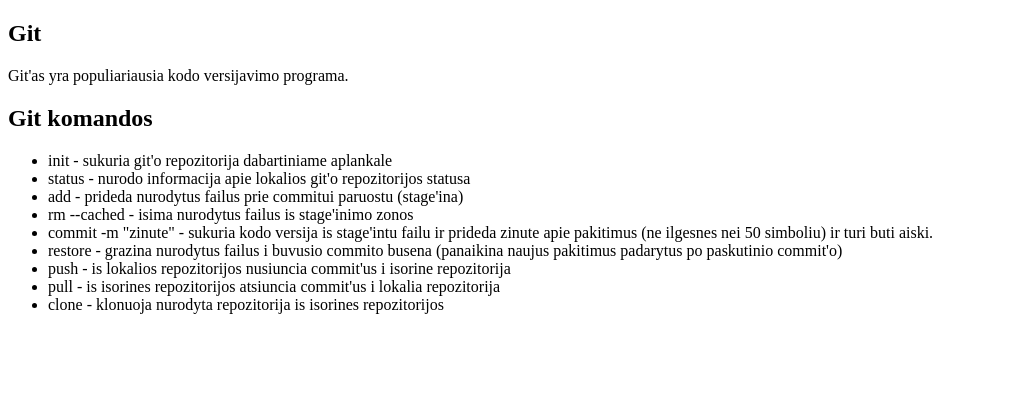
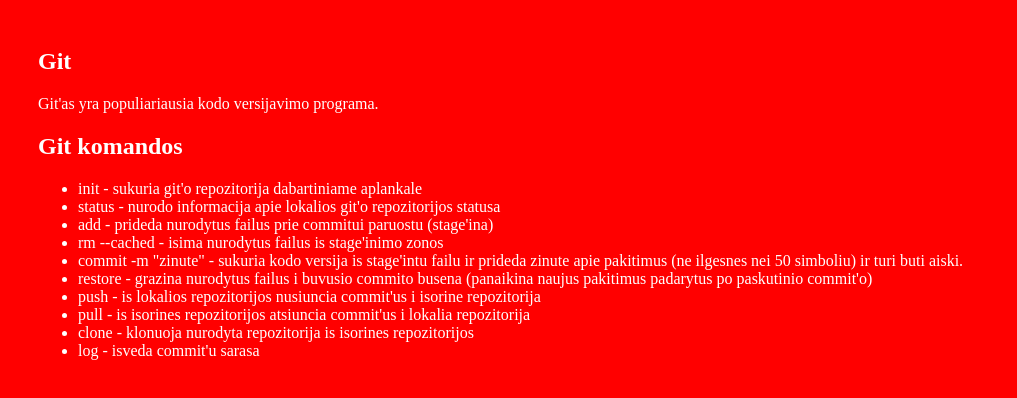
Before and after one commit to VeeK9/git-ir-github, a plain HTML site: page 41 paskaita - 02.15 - git ir github/index.html in a window 1280 px wide. Shown: the whole page, without its empty margins (0-1017 px from the left). Drawn offline with Linux system fonts and the light colour scheme.

Commit message:
style and stuff

```diff
--- a/41 paskaita - 02.15 - git ir github/index.html
+++ b/41 paskaita - 02.15 - git ir github/index.html
@@ -26,6 +26,7 @@
                 <li>push - is lokalios repozitorijos nusiuncia commit'us i isorine repozitorija</li>
                 <li>pull - is isorines repozitorijos atsiuncia commit'us i lokalia repozitorija</li>
                 <li>clone - klonuoja nurodyta repozitorija is isorines repozitorijos</li>
+                <li>log - isveda commit'u sarasa</li>
             </ul>
         </section>
     </main>
--- a/41 paskaita - 02.15 - git ir github/main.css
+++ b/41 paskaita - 02.15 - git ir github/main.css
@@ -0,0 +1,8 @@
+body {
+  background-color: red;
+  color: white;
+}
+
+section {
+  padding: 20px 30px;
+}
```
